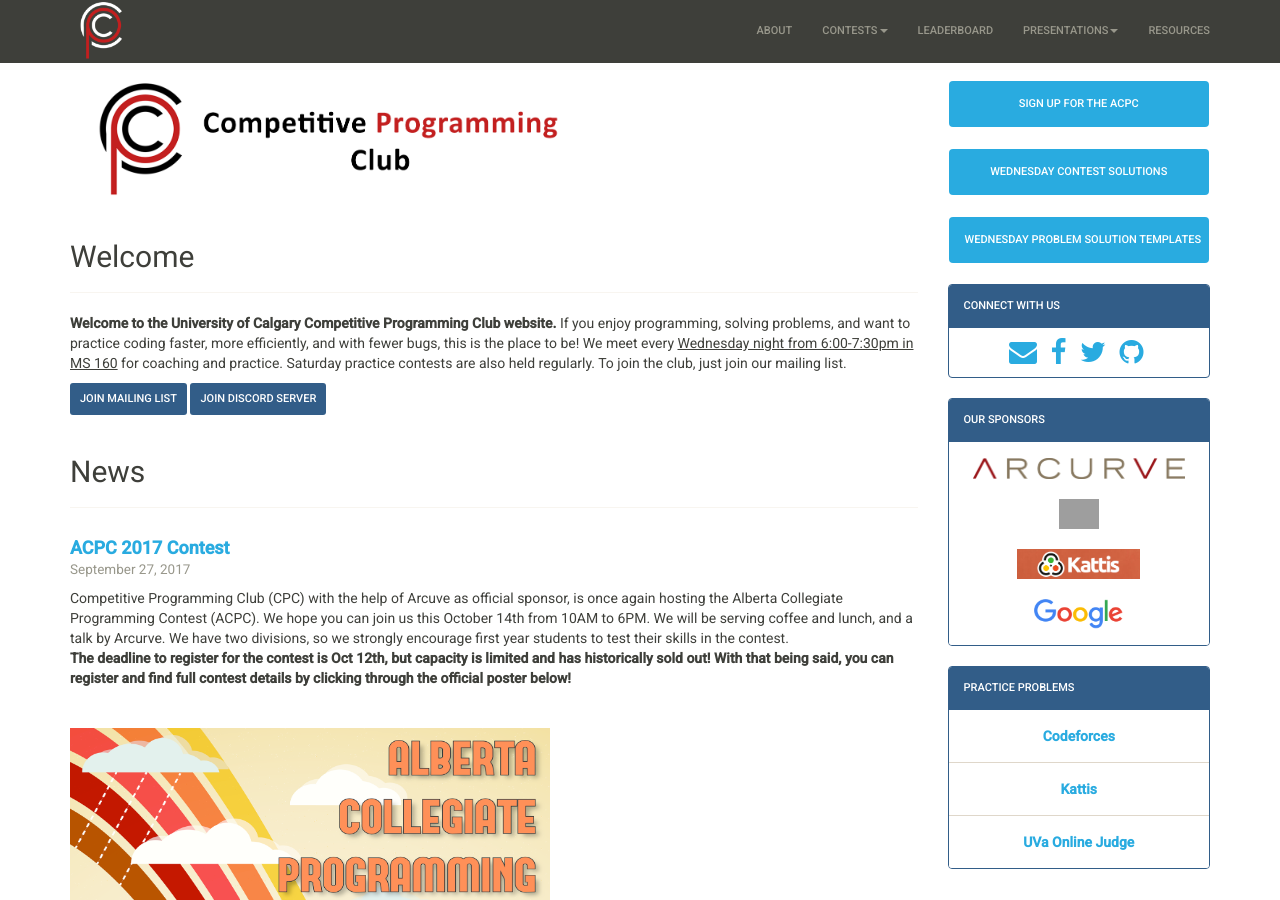
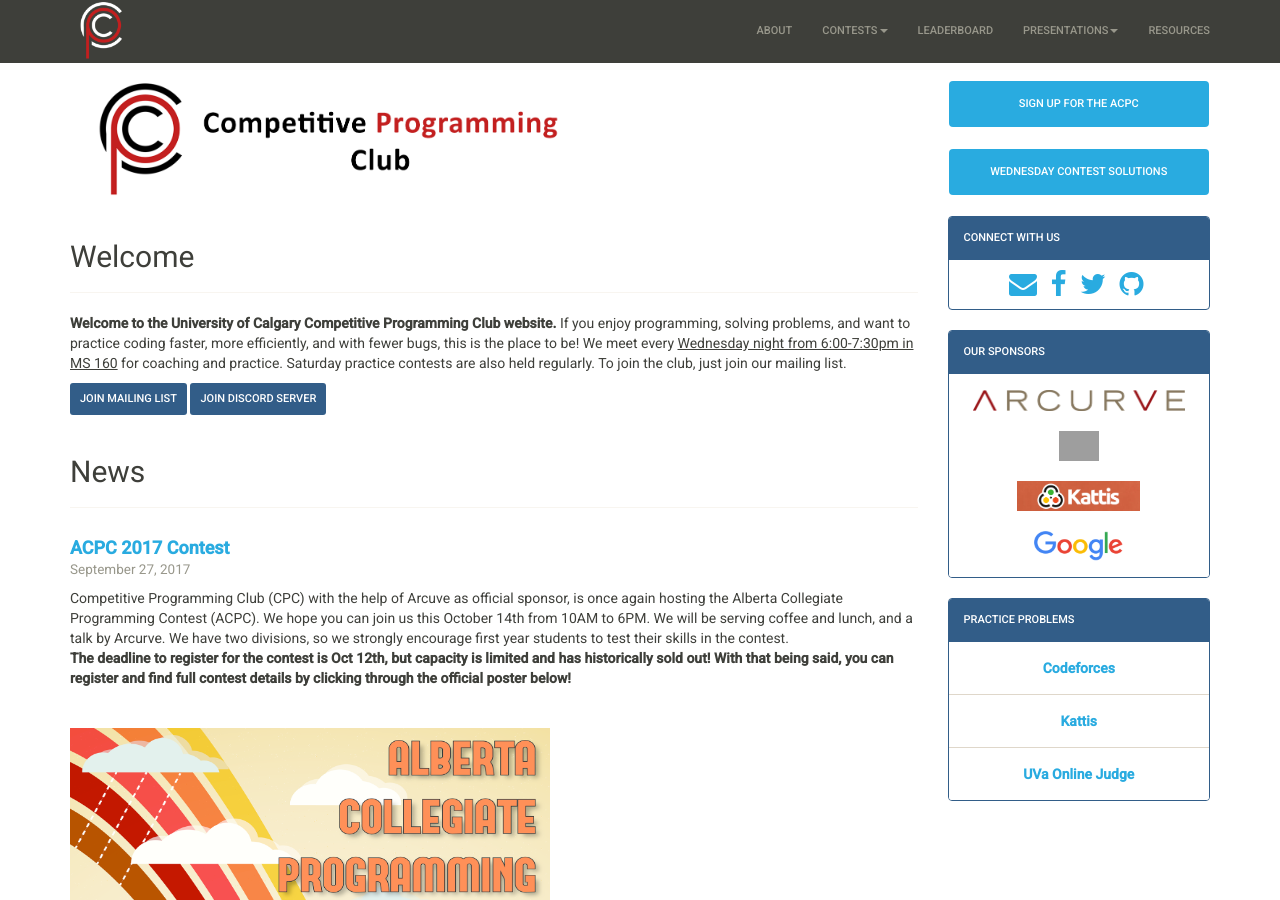
Before and after one commit to ProblemSolvingClub/psc-website, a Jekyll site: the page built from index.html, in a window 1280 px wide and 900 px high. Built offline with Jekyll 4.4.1, drawn with Linux system fonts in a browser that asks for light colours; nearby versions of some CDN libraries; grey boxes are pictures that could not be loaded.

Commit message:
merged solution template page into solution page

```diff
--- a/index.html
+++ b/index.html
@@ -78,13 +78,6 @@ title: Competitive Programming Club
         <a class="btn btn-info btn-block" href="/solutions"
           role="button">
           Wednesday Contest Solutions
-        </a>
-      </div><!-- ./panel -->
-
-      <div class="panel">
-        <a class="btn btn-info btn-block" href="/solutions/templates"
-          role="button">
-          Wednesday Problem Solution Templates
         </a>
       </div><!-- ./panel -->
 
```
